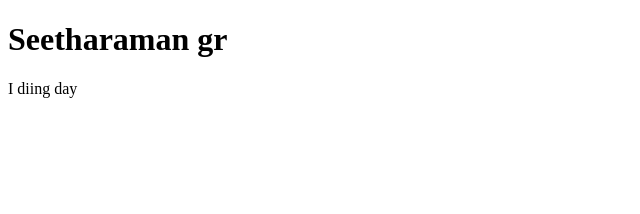
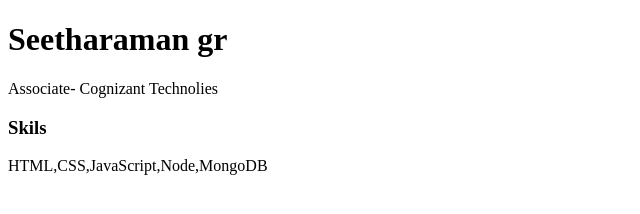
Before and after one commit to grsind19/grsind19.github.io, a plain HTML site: page index.html in a window 1280 px wide. Shown: the whole page, without its empty margins (0-640 px from the left). Drawn offline with Linux system fonts and the light colour scheme.

Commit message:
Added new skills tab
skill set

```diff
--- a/index.html
+++ b/index.html
@@ -2,6 +2,8 @@
 <html>
 <body>
 <h1>Seetharaman gr</h1>
-<p>I diing day</p>
+<p>Associate- Cognizant Technolies</p>
+<h3>Skils</h3>
+HTML,CSS,JavaScript,Node,MongoDB
 </body>
 </html>
```
